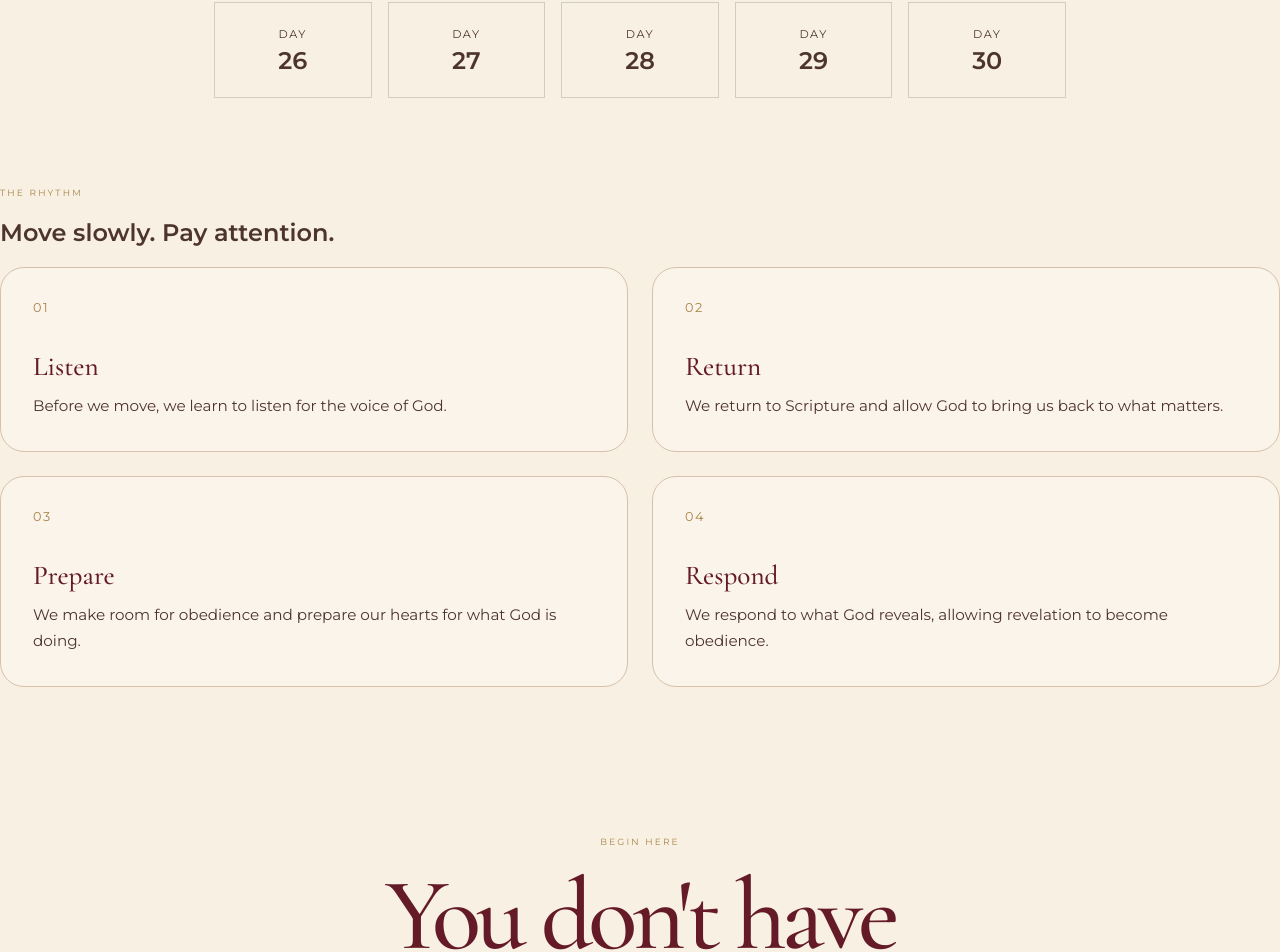
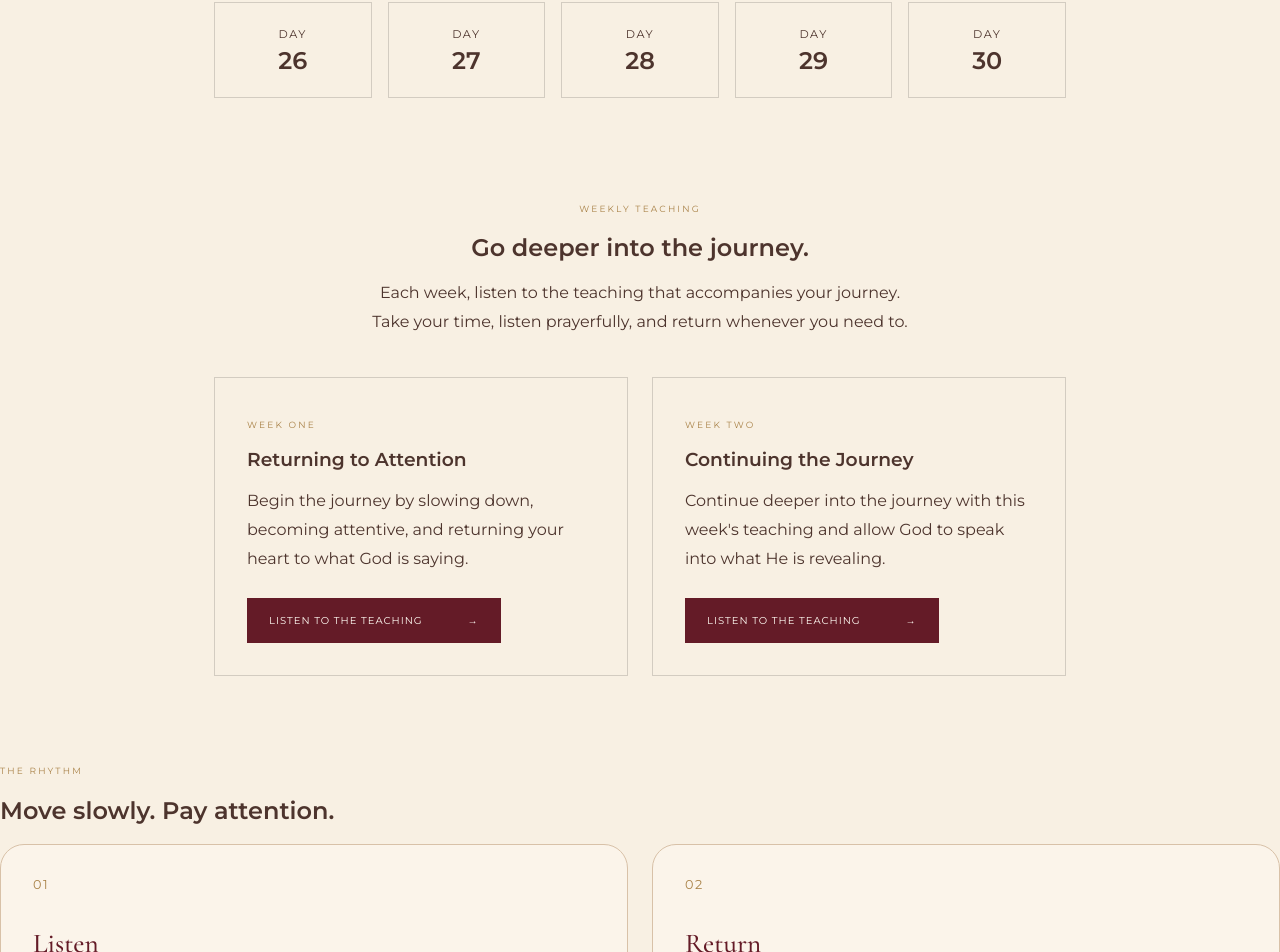
Before and after one commit to ROOTEDWITHKHETHIWE/Rooted-with-Khethiwe-correct, a Next.js app: page /journey in a window 1280 px wide. Shown: the part 2411-3363 px from the top of the page. Built offline with nearby package versions, Linux system fonts and the light colour scheme.

Commit message:
Update page.tsx

```diff
--- a/app/journey/page.tsx
+++ b/app/journey/page.tsx
@@ -1,6 +1,25 @@
 import Link from "next/link";
 
 const days = Array.from({ length: 30 }, (_, index) => index + 1);
+
+const weeklyTeachings = [
+  {
+    week: "WEEK ONE",
+    title: "Returning to Attention",
+    description:
+      "Begin the journey by slowing down, becoming attentive, and returning your heart to what God is saying.",
+    audio:
+      "https://drive.google.com/file/d/1xE4Zjdf7uKlHemkVpLXd6ItMniCGSs9S/view?usp=drivesdk",
+  },
+  {
+    week: "WEEK TWO",
+    title: "Continuing the Journey",
+    description:
+      "Continue deeper into the journey with this week's teaching and allow God to speak into what He is revealing.",
+    audio:
+      "https://drive.google.com/file/d/1oCHCeWqu2zV717xg-OSyvIxnDOX5dYc7/view?usp=drivesdk",
+  },
+];
 
 export default function JourneyPage() {
   return (
@@ -184,6 +203,99 @@ export default function JourneyPage() {
         </div>
       </section>
 
+      {/* WEEKLY TEACHINGS */}
+      <section
+        style={{
+          maxWidth: "900px",
+          margin: "0 auto",
+          padding: "1rem 1.5rem 5rem",
+        }}
+      >
+        <div
+          style={{
+            textAlign: "center",
+            marginBottom: "2.5rem",
+          }}
+        >
+          <p className="section-label">WEEKLY TEACHING</p>
+
+          <h2
+            style={{
+              lineHeight: "1.2",
+              marginBottom: "1rem",
+            }}
+          >
+            Go deeper into the journey.
+          </h2>
+
+          <p
+            style={{
+              maxWidth: "560px",
+              margin: "0 auto",
+              lineHeight: "1.8",
+            }}
+          >
+            Each week, listen to the teaching that accompanies your journey.
+            Take your time, listen prayerfully, and return whenever you need
+            to.
+          </p>
+        </div>
+
+        <div
+          style={{
+            display: "grid",
+            gridTemplateColumns: "repeat(auto-fit, minmax(280px, 1fr))",
+            gap: "1.5rem",
+          }}
+        >
+          {weeklyTeachings.map((teaching) => (
+            <article
+              key={teaching.week}
+              style={{
+                border: "1px solid rgba(0,0,0,0.15)",
+                padding: "2rem",
+              }}
+            >
+              <p
+                className="section-label"
+                style={{
+                  marginBottom: "0.75rem",
+                }}
+              >
+                {teaching.week}
+              </p>
+
+              <h3
+                style={{
+                  marginBottom: "1rem",
+                }}
+              >
+                {teaching.title}
+              </h3>
+
+              <p
+                style={{
+                  lineHeight: "1.8",
+                  marginBottom: "1.5rem",
+                }}
+              >
+                {teaching.description}
+              </p>
+
+              <a
+                href={teaching.audio}
+                target="_blank"
+                rel="noopener noreferrer"
+                className="primary-button"
+              >
+                Listen to the teaching
+                <span>→</span>
+              </a>
+            </article>
+          ))}
+        </div>
+      </section>
+
       <section className="journey-stages">
         <p className="section-label">THE RHYTHM</p>
 
```
